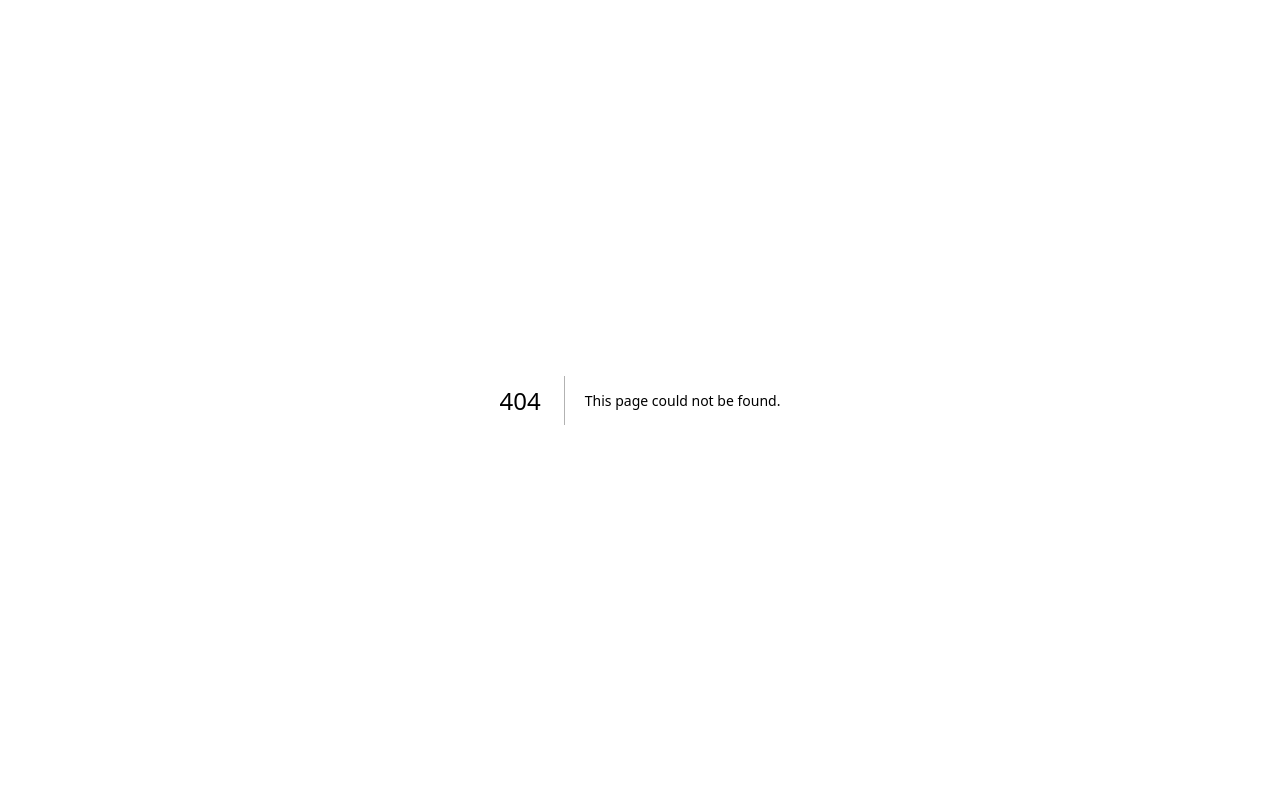
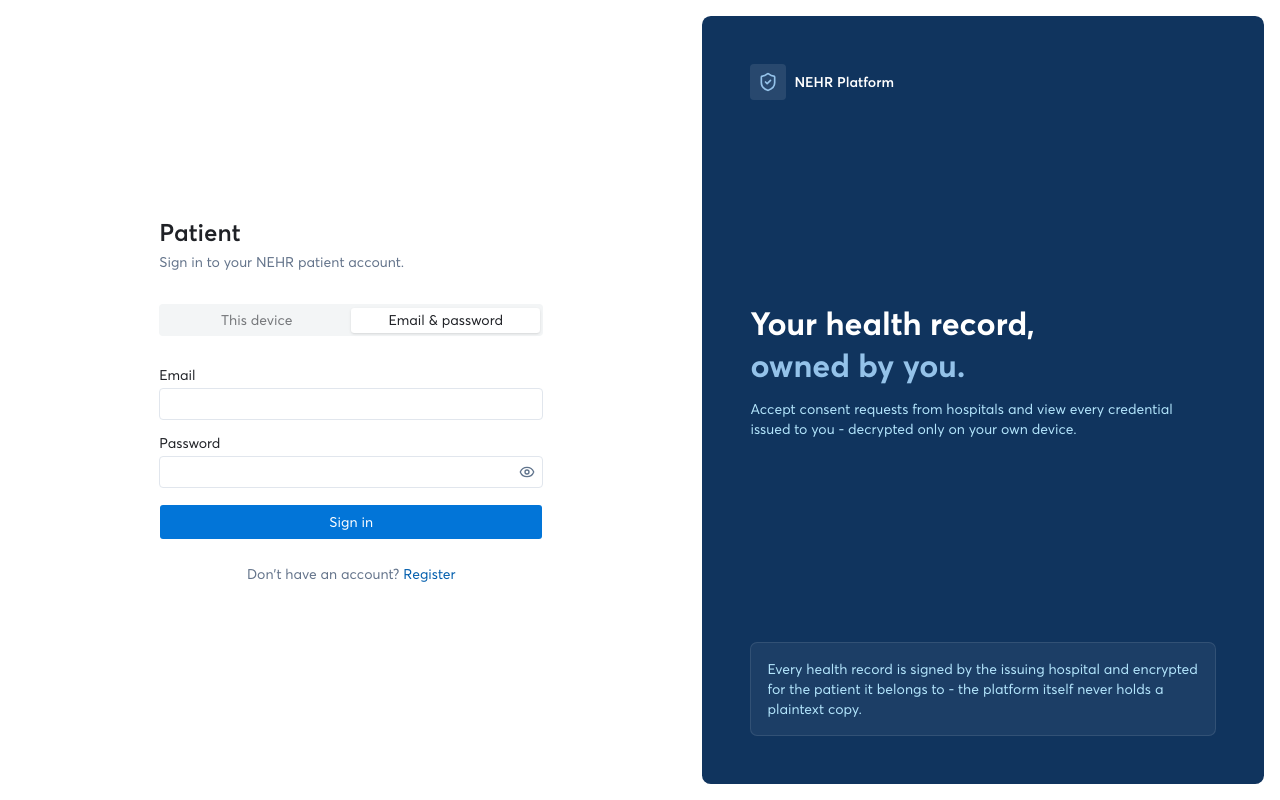
Before and after one commit to cmcWebCode40/nehr-project-miva-final-year, a Next.js app in the folder nehr-web-portal/: page /patient/login in a window 1280 px wide. Before the commit this address had no page. Built offline with nearby package versions, Linux system fonts and the light colour scheme; no server answers.

Commit message:
Add patient login page

```diff
--- /dev/null
+++ b/nehr-web-portal/src/app/patient/login/page.tsx
@@ -0,0 +1,105 @@
+"use client";
+
+import Link from "next/link";
+import { zodResolver } from "@hookform/resolvers/zod";
+import { useForm } from "react-hook-form";
+import { z } from "zod";
+import { Smartphone } from "lucide-react";
+import { AuthLayout } from "@/components/shared/AuthLayout";
+import { FormField } from "@/components/shared/FormField";
+import { Button } from "@/components/ui/button";
+import { Input } from "@/components/ui/input";
+import { PasswordInput } from "@/components/ui/password-input";
+import { Tabs, TabsContent, TabsList, TabsTrigger } from "@/components/ui/tabs";
+import { usePatientLogin } from "./hooks/usePatientLogin";
+
+const schema = z.object({
+  email: z.string().min(1, "Email is required").email("Enter a valid email address"),
+  password: z.string().min(1, "Password is required"),
+});
+
+type FormValues = z.infer<typeof schema>;
+
+export default function PatientLoginPage() {
+  const { managedLogin, selfCustodyLogin, storedIdentity } = usePatientLogin();
+  const {
+    register,
+    handleSubmit,
+    formState: { errors },
+  } = useForm<FormValues>({ resolver: zodResolver(schema) });
+
+  return (
+    <AuthLayout
+      headline={["Your health record,", "owned by you."]}
+      subtext="Accept consent requests from hospitals and view every credential issued to you - decrypted only on your own device."
+    >
+      <div className="mb-8">
+        <h1 className="text-2xl font-semibold text-brand-gray-950">Patient</h1>
+        <p className="mt-1 text-sm text-brand-gray-650">Sign in to your NEHR patient account.</p>
+      </div>
+
+      <Tabs defaultValue={storedIdentity ? "self" : "managed"}>
+        <TabsList className="mb-6 w-full">
+          <TabsTrigger value="self" className="flex-1">
+            This device
+          </TabsTrigger>
+          <TabsTrigger value="managed" className="flex-1">
+            Email &amp; password
+          </TabsTrigger>
+        </TabsList>
+
+        <TabsContent value="self">
+          {storedIdentity ? (
+            <div className="space-y-4">
+              <div className="flex items-start gap-3 rounded-[4px] bg-brand-primary-50 p-3">
+                <Smartphone className="mt-0.5 size-4 shrink-0 text-brand-primary-600" />
+                <p className="break-all text-xs text-brand-gray-700">{storedIdentity.did}</p>
+              </div>
+              <Button
+                type="button"
+                className="w-full"
+                loading={selfCustodyLogin.isPending}
+                onClick={() => selfCustodyLogin.mutate()}
+              >
+                Continue as this identity
+              </Button>
+            </div>
+          ) : (
+            <p className="text-sm text-brand-gray-600">
+              No device identity found on this browser.{" "}
+              <Link href="/patient/register" className="font-medium text-brand-primary-600 hover:underline">
+                Register one
+              </Link>{" "}
+              first.
+            </p>
+          )}
+        </TabsContent>
+
+        <TabsContent value="managed">
+          <form className="space-y-4" onSubmit={handleSubmit((values) => managedLogin.mutate(values))}>
+            <FormField label="Email" htmlFor="email" error={errors.email?.message}>
+              <Input id="email" type="email" autoComplete="username" {...register("email")} />
+            </FormField>
+            <FormField label="Password" htmlFor="password" error={errors.password?.message}>
+              <PasswordInput
+                id="password"
+                autoComplete="current-password"
+                {...register("password")}
+              />
+            </FormField>
+            <Button type="submit" className="w-full" loading={managedLogin.isPending}>
+              Sign in
+            </Button>
+          </form>
+        </TabsContent>
+      </Tabs>
+
+      <p className="mt-6 text-center text-sm text-brand-gray-650">
+        Don&apos;t have an account?{" "}
+        <Link href="/patient/register" className="font-medium text-brand-primary-600 hover:underline">
+          Register
+        </Link>
+      </p>
+    </AuthLayout>
+  );
+}
```
